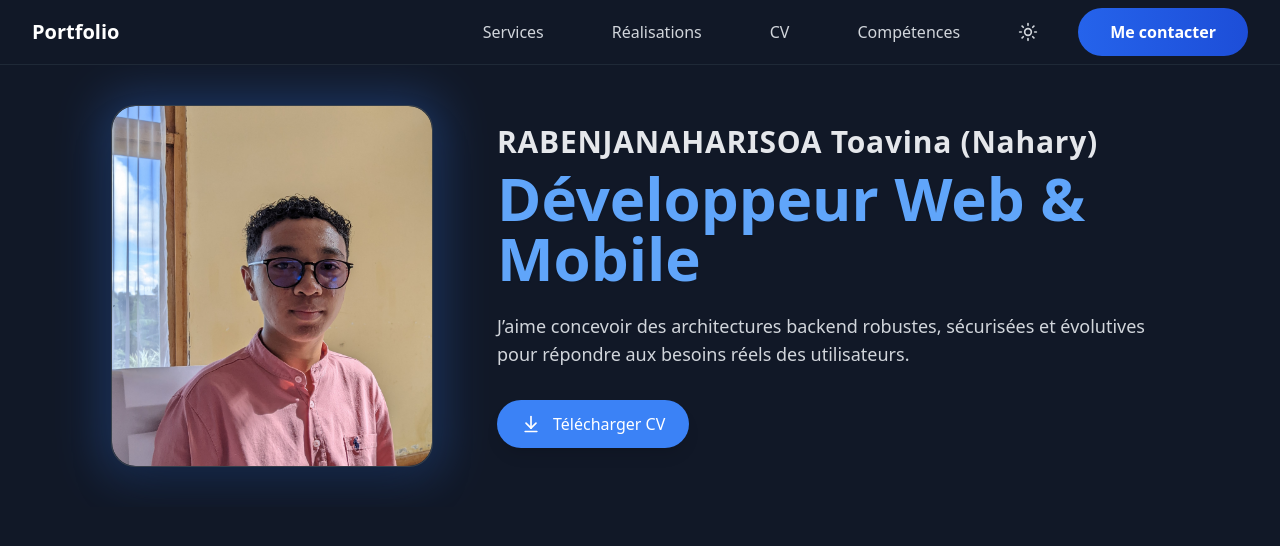
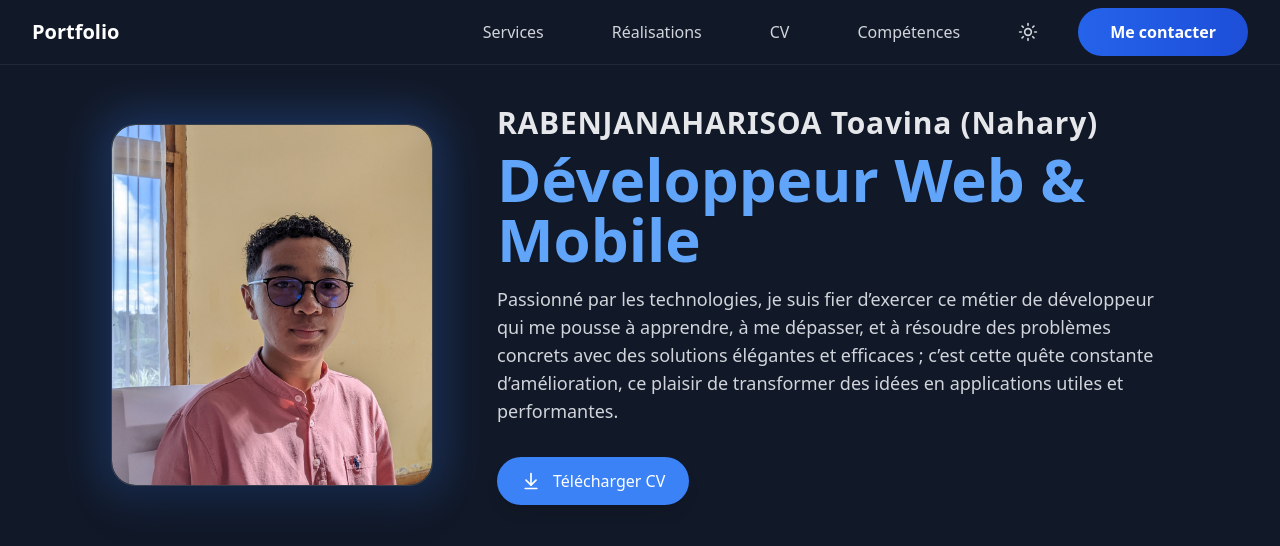
Before and after one commit to Nahary007/portfolio, a React (Vite) app: page / in a window 1280 px wide. Shown: the top 546 px of the page. Built offline with nearby package versions, Linux system fonts and the light colour scheme.

Commit message:
Introdction

```diff
--- a/src/components/Introduction.tsx
+++ b/src/components/Introduction.tsx
@@ -42,9 +42,10 @@ const Introduction = () => {
           </span>
         </h2>
 
-        <p className="mt-6 text-gray-700 dark:text-gray-300 leading-relaxed text-base md:text-lg">
-            J’aime concevoir des architectures backend robustes, sécurisées et évolutives pour répondre aux besoins réels des utilisateurs.
+        <p className="mt-4 text-gray-700 dark:text-gray-300 leading-relaxed text-base md:text-lg">
+          Passionné par les technologies, je suis fier d’exercer ce métier de développeur qui me pousse à apprendre, à me dépasser, et à résoudre des problèmes concrets avec des solutions élégantes et efficaces ; c’est cette quête constante d’amélioration, ce plaisir de transformer des idées en applications utiles et performantes.
         </p>
+
 
         <motion.a
           href="/cv.pdf"
```
